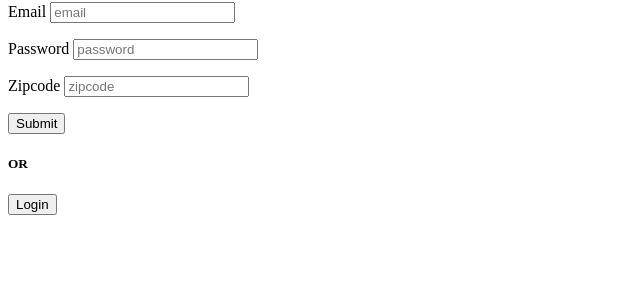
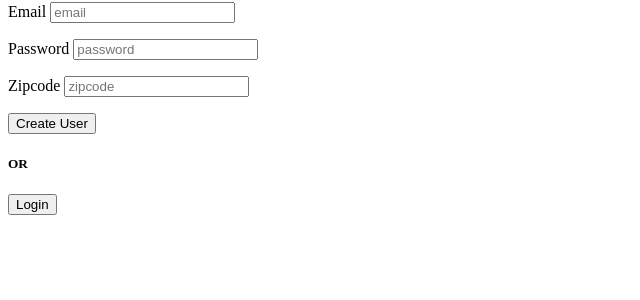
Before and after one commit to cvang1231/hmong-mentalhealth-today, a Flask app: page / in a window 1280 px wide. Shown: the part 215-515 px from the top of the page, without its empty margins (0-640 px from the left). Run offline with Flask 2, Linux system fonts and the light colour scheme.

Commit message:
Changed value of submit button.

```diff
--- a/templates/homepage.html
+++ b/templates/homepage.html
@@ -2,6 +2,7 @@
 {% block title %}Hmong Mental Health Today Homepage{% endblock title %}
 
 {% block body %}
+
     <h1>Hmong Mental Health Today</h1>
     <p>Many of us have been deeply wounded by our history and the generations before us,
         so it is now more important than ever for healing and for reflection.
@@ -25,7 +26,7 @@
                 <label>Zipcode</label> <input type='zipcode' name='zipcode' placeholder='zipcode' id='zipcode'>
             </p>
             <p>
-            <input type='submit' value='Submit'>
+            <input type='submit' value='Create User'>
             </p>
     </form>
 
```
